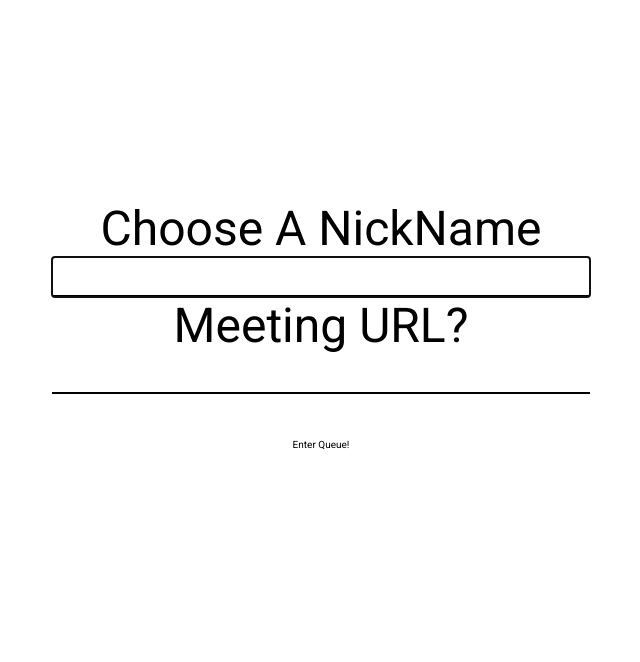
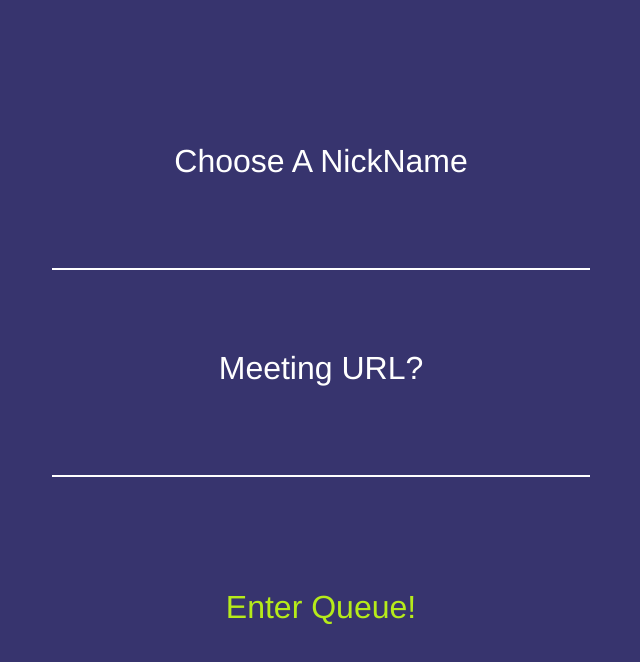
Before and after one commit to pairme/front-end, a React (Create React App) app: page / in a window 1280 px wide. Shown: the top 662 px of the page, without its empty margins (319-959 px from the left). Built offline with nearby package versions, Linux system fonts and the light colour scheme; no server answers.

Commit message:
updates styles

```diff
--- a/src/App.js
+++ b/src/App.js
@@ -9,10 +9,12 @@ import UserInfoInput from "./components/UserInfoInput";
 const StyledApp = styled.div`
   margin: 0 auto;
   width: 100%;
+  height: 100vh;
   display: flex;
   justify-content: center;
   flex-flow: row wrap;
   box-sizing: border-box;
+  background-color: #37346e;
   h1 {
     width: 60%;
     font-size: 4rem;
--- a/src/components/ChatContainer.js
+++ b/src/components/ChatContainer.js
@@ -11,6 +11,7 @@ const StyledChat = styled.div`
   height: 500px;
   margin-top: 30px;
   box-sizing: border-box;
+  background-color: white;
   li {
     width: 100%;
     list-style-type: none;
--- a/src/components/UserInfoInput.js
+++ b/src/components/UserInfoInput.js
@@ -3,35 +3,47 @@ import styled from 'styled-components'
 
 const StyledUserInfoInput = styled.form`
   width: 60%;
+  height: 100%;
   box-sizing: border-box;
-  margin-top: 200px;
   display: flex;
   height: auto;
-  flex-flow: row wrap;
+  flex-flow: column;
   align-items: center;
   justify-content: center;
   label{
     width: 70%;
     text-align: center;
-    font-size: 3rem;
+    font-size: 2rem;
+    color: white;
+    margin-bottom: 30px;
   }
   input {
     width: 70%;
-    height: 40px;
+    height: 60px;
     box-sizing: border-box;
     border: none;
-    border-bottom: 2px solid black;
+    border-bottom: 2px solid white;
     text-align:center;
+    font-size: 2rem;
+    background-color: #37346e;
+    color: white;
+    padding-bottom: 10px;
+    margin-bottom: 80px;
+    &:focus {
+      outline:none;
+    }
   }
   .button {
-    width: 30%;
+    width: 50%;
     margin: 30px;
     height: 40px;
     display: flex;
     align-items: center;
     justify-content: center;
     border: none;
-    background-color: white;
+    font-size: 2rem;
+    color: #b6eb1a;
+    background-color: #37346e;
     box-sizing: border-box;
     cursor: pointer;
   }
@@ -40,7 +52,7 @@ const StyledUserInfoInput = styled.form`
 const UserInfoInput = ({ userName, setUserName, userMeetingUrl, setUserMeetingUrl, setLoggedIn }) => (
   <StyledUserInfoInput onSubmit={() => setLoggedIn(true)}>
     <label>Choose A NickName</label>
-    <input onChange={(e) => setUserName(e.target.value)} value={userName} autoFocus/>
+    <input onChange={(e) => setUserName(e.target.value)} value={userName} autoFocus />
     <label>Meeting URL?</label>
     <input onChange={(e) => setUserMeetingUrl(e.target.value)} value={userMeetingUrl} />
     <p className="button" onClick={() => setLoggedIn(true)}>Enter Queue!</p>
--- a/src/index.css
+++ b/src/index.css
@@ -1,12 +1,19 @@
+html, input {
+  font-family:
+    "HelveticaNeue-Light",
+    "Helvetica Neue Light",
+    "Helvetica Neue",
+    Helvetica,
+    Arial,
+    "Lucida Grande",
+    sans-serif;
+}
+
 body {
   margin: 0;
-  font-family: -apple-system, BlinkMacSystemFont, "Segoe UI", "Roboto", "Oxygen",
-    "Ubuntu", "Cantarell", "Fira Sans", "Droid Sans", "Helvetica Neue",
-    sans-serif;
   -webkit-font-smoothing: antialiased;
   -moz-osx-font-smoothing: grayscale;
   font-size: 62.5%;
-  font-family: 'Roboto', sans-serif;
   box-sizing: border-box;
 }
 
```
